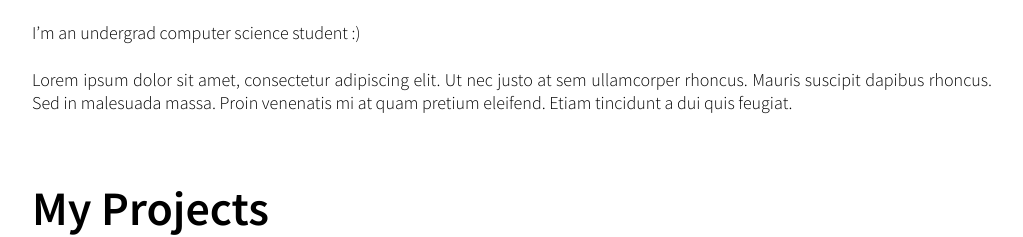
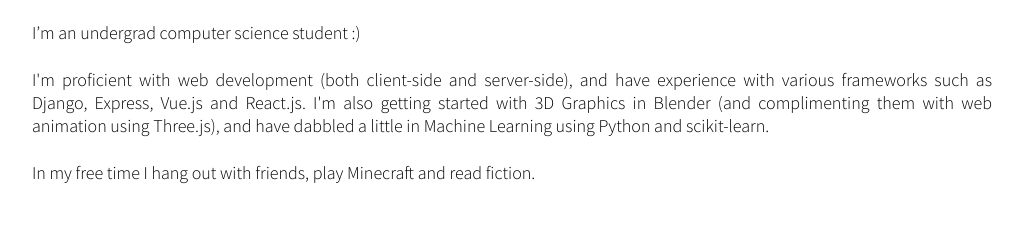
Before and after one commit to anirudhgray/portfolio, a website built with Vite: page index.html in a window 1280 px wide. Shown: the part 738-975 px from the top of the page, without its empty margins (128-1151 px from the left). Built offline with nearby package versions, Linux system fonts and the light colour scheme; no server answers.

Commit message:
About content and poll last.fm every 30s.

```diff
--- a/index.html
+++ b/index.html
@@ -29,9 +29,11 @@
       <div id="about">
         <h2>About Me</h2>
         <p>I’m an undergrad computer science student :)</p>
-        <p>Lorem ipsum dolor sit amet, consectetur adipiscing elit. Ut nec justo at sem ullamcorper rhoncus. Mauris
-          suscipit dapibus rhoncus. Sed in malesuada massa. Proin venenatis mi at quam pretium eleifend. Etiam tincidunt
-          a dui quis feugiat.</p>
+        <p>I'm proficient with web development (both client-side and server-side), and have experience with various
+          frameworks such as Django, Express, Vue.js and React.js. I'm also getting started with 3D Graphics in Blender
+          (and complimenting them with web animation using Three.js), and have dabbled a little in Machine Learning
+          using Python and scikit-learn.</p>
+        <p>In my free time I hang out with friends, play Minecraft and read fiction.</p>
       </div>
       <div id="projects">
         <h2>My Projects</h2>
--- a/main.js
+++ b/main.js
@@ -4,7 +4,7 @@
 import relativeTime from 'dayjs/plugin/relativeTime'
 dayjs.extend(relativeTime)
 
-document.addEventListener('DOMContentLoaded', async () => {
+const getMusic = async () => {
   const res = await axios.get("https://ws.audioscrobbler.com/2.0/?method=user.getrecenttracks&user=dorianvalerian&api_key=a4c49534bcda7af16324bec5f1415a50&format=json")
   const data = res.data
   // console.log(data.recenttracks.track[0])
@@ -29,4 +29,8 @@
   document.querySelector('#track-name').textContent = track
   document.querySelector('#track-name').setAttribute('href', url)
   document.querySelector('#track-artist').textContent = artist
-});
+}
+
+document.addEventListener('DOMContentLoaded', getMusic());
+
+setInterval(getMusic, 30000);
```
